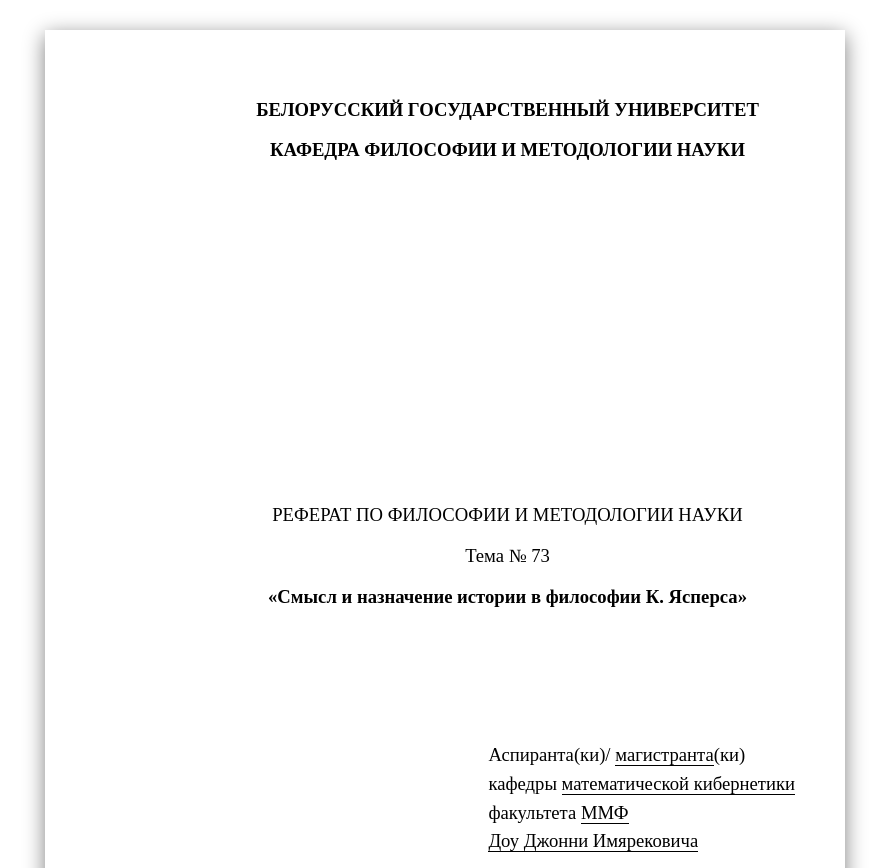
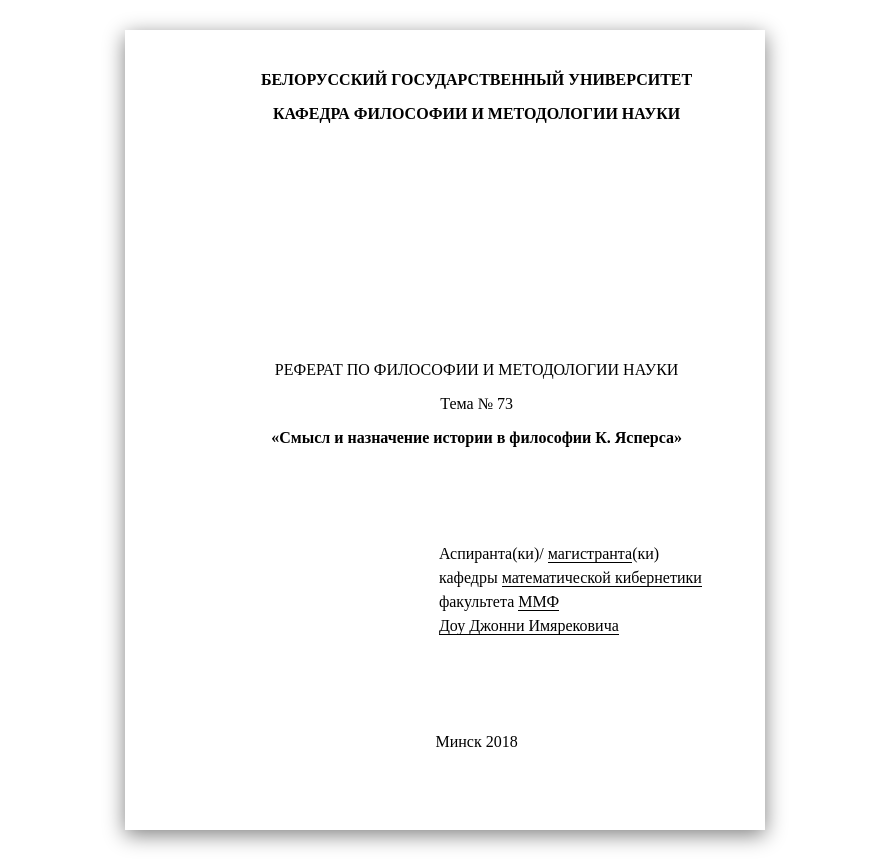
Before and after one commit to Ira-drozd/HomeworkFE, a plain HTML site: page Class08/Task01/index.html in a window 1280 px wide. Shown: the top 868 px of the page, without its empty margins (195-1084 px from the left). Drawn offline with Linux system fonts and the light colour scheme.

Commit message:
add adaptate in Class07/Task01

```diff
--- a/Class08/Task01/index.html
+++ b/Class08/Task01/index.html
@@ -12,18 +12,21 @@
 <div class="container">
     <div class="university">
         <p>БЕЛОРУССКИЙ ГОСУДАРСТВЕННЫЙ УНИВЕРСИТЕТ</p>
-        <p>КАФЕДРА ФИЛОСОФИИ И МЕТОДОЛОГИИ НАУКИ</p>
+        <p>КАФЕДРА ФИЛОСОФИИ И&nbsp;МЕТОДОЛОГИИ НАУКИ</p>
     </div>
     <div class="topic">
-        <p>РЕФЕРАТ ПО ФИЛОСОФИИ И МЕТОДОЛОГИИ НАУКИ</p>
+        <p>РЕФЕРАТ ПО&nbsp;ФИЛОСОФИИ И&nbsp;МЕТОДОЛОГИИ НАУКИ</p>
         <p>Тема № 73</p>
-        <p>Смысл и назначение истории в философии К. Ясперса</p>
+        <p>Смысл и&nbsp;назначение истории в&nbsp;философии К.&nbsp;Ясперса</p>
     </div>
     <div class="name">
-        <p>Аспиранта(ки)/ <span class="underline">магистранта</span>(ки)</p>
-        <p>кафедры <span class="underline">математической кибернетики</span></p>
-        <p>факультета <span class="underline">ММФ</span></p>
-        <p><span class="underline">Доу Джонни Имярековича</span></p>
+        <nobr>
+            <p>Аспиранта(ки)/ <span class="underline">магистранта</span>(ки)</p>
+            <p>кафедры <span class="underline">математической кибернетики</span></p>
+            <p>факультета <span class="underline">ММФ</span></p>
+            <p><span class="underline">Доу Джонни Имярековича</span></p>
+        </nobr>
+
     </div>
     <div class="date">
         <p>Минск 2018</p>
--- a/Class08/Task01/style.css
+++ b/Class08/Task01/style.css
@@ -4,12 +4,12 @@
 
 .container {
     margin: 30px auto;
-    height: 1100px;
-    width: 800px;
-    padding: 50px 50px 100px 175px;
+    height: 100vh;
+    max-width: 80vh;
+    padding: 2% 5% 5% 10%;
     font-family: "Times New Roman";
     text-align: center;
-    font-size: 14pt;
+    font-size: 2vh;
     display: flex;
     flex-direction: column;
     justify-content: space-between;
@@ -19,7 +19,7 @@
 }
 
 .university {
-    padding-bottom: 200px;
+    padding-bottom:30%;
     font-weight: bold;
 }
 
@@ -39,10 +39,19 @@
 
 .name {
     align-self: flex-end;
-    line-height: 10px;
+    line-height: 1vh;
     text-align: left;
 }
 
 .underline {
     border-bottom: 1px solid black;
 }
+
+@media(max-width: 500px) {
+    .container {
+        margin: 0 auto;
+    }
+    .university {
+        padding-bottom:0;
+    }
+}
```
